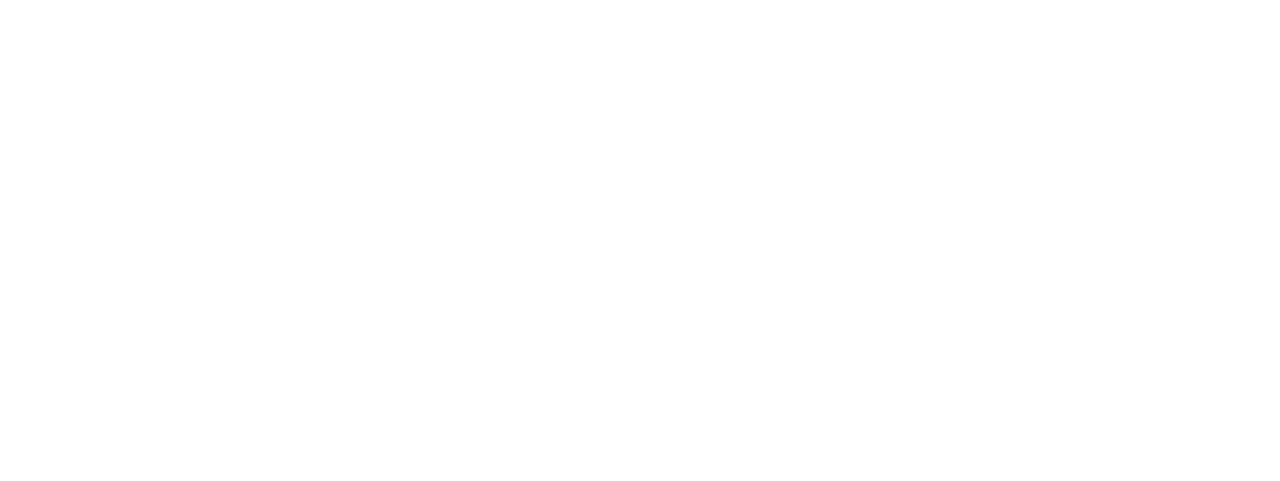
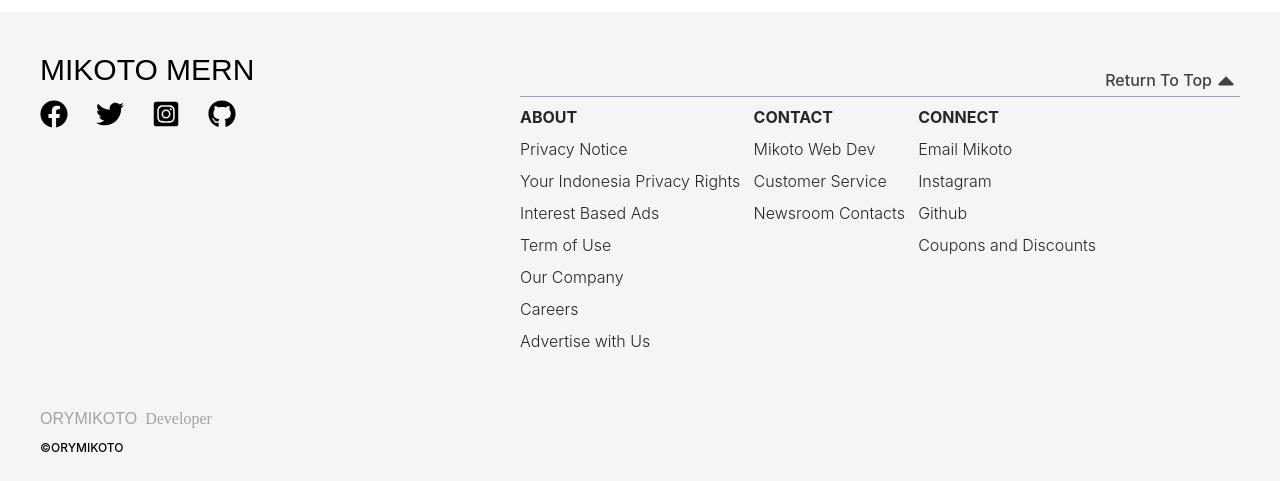
Before and after one commit to orymikoto/order-restaurant-table-program-MERN, a React (Create React App) app in the folder frontend/: page / in a window 1280 px wide. Shown: the part 856-1337 px from the top of the page. Before the commit the page ends 800 px from the top, so only its background shows below. Built offline with nearby package versions, Linux system fonts and the light colour scheme.

Commit message:
design footer

```diff
--- a/frontend/package.json
+++ b/frontend/package.json
@@ -8,6 +8,7 @@
     "@testing-library/user-event": "^13.5.0",
     "react": "^18.2.0",
     "react-dom": "^18.2.0",
+    "react-icons": "^4.7.1",
     "react-router-dom": "^6.8.1",
     "react-scripts": "^5.0.1",
     "tailwindcss": "^3.2.4",
--- /dev/null
+++ b/frontend/src/components/Footer.jsx
@@ -0,0 +1,67 @@
+import React from 'react'
+import {FaFacebook, FaInstagramSquare, FaTwitter, FaGithub} from 'react-icons/fa'
+import {TiArrowSortedUp} from 'react-icons/ti'
+// import from ''
+
+function Footer() {
+  return (
+    <div className='flex w-full bg-neutral-100 pt-10 pb-2 px-10'>
+
+      <div /* Logo, Media, and Company copyright */ className='flex flex-col w-[40%] '>
+          <div className='flex mb-3'>
+            <h2 className=' font-unbounded text-3xl '>MIKOTO MERN</h2>
+          </div>
+          <div className='flex items-center gap-x-7'>
+            <FaFacebook className='w-7 h-7 '/>
+            <FaTwitter className='w-7 h-7 '/>
+            <FaInstagramSquare className='w-7 h-7 '/>
+            <FaGithub className='w-7 h-7 '/>
+          </div>
+          <div className='my-2 flex flex-col h-full justify-end'>
+            <div className='flex gap-x-2 text-neutral-400'>
+              <h3 className='font-unbounded'>ORYMIKOTO</h3>
+              <h3 className='font-mrdafoe'>Developer</h3>
+            </div>
+            <div className='my-2 text-[0.75rem] font-medium'>
+              <p>&#169;ORYMIKOTO</p>
+            </div>
+          </div>
+      </div>
+
+      <div /* About, Contact, Connect */ className='flex-col my-4 w-[60%] mb-[7rem]'>
+        <div /* Return to top */ className="flex cursor-default group font-medium text-neutral-700 justify-end border-b border-gray-400">
+          <h4 className='group-hover:text-teal-600 ease-in-out duration-200'>Return To Top</h4>
+          <TiArrowSortedUp className='w-7 h-7 group-hover:text-teal-600 ease-in-out duration-200' />
+        </div>
+        <div /* Information */ className="flex w-[80%] justify-between">
+          <div /* About */ className="flex-col text-neutral-800">
+            <h3 className='my-2 mb-2 font-bold '>ABOUT</h3>
+            <h3 className='my-2 cursor-pointer hover:text-teal-600 font-light'>Privacy Notice</h3>
+            <h3 className='my-2 cursor-pointer hover:text-teal-600 font-light'>Your Indonesia Privacy Rights</h3>
+            <h3 className='my-2 cursor-pointer hover:text-teal-600 font-light'>Interest Based Ads</h3>
+            <h3 className='my-2 cursor-pointer hover:text-teal-600 font-light'>Term of Use</h3>
+            <h3 className='my-2 cursor-pointer hover:text-teal-600 font-light'>Our Company</h3>
+            <h3 className='my-2 cursor-pointer hover:text-teal-600 font-light'>Careers</h3>
+            <h3 className='my-2 cursor-pointer hover:text-teal-600 font-light'>Advertise with Us</h3>
+          </div>
+          <div /* Contact */ className="flex-col text-neutral-800">
+            <h3 className='my-2 mb-2 font-bold'>CONTACT</h3>
+            <h3 className='my-2 cursor-pointer hover:text-teal-600 font-light'>Mikoto Web Dev</h3>
+            <h3 className='my-2 cursor-pointer hover:text-teal-600 font-light'>Customer Service</h3>
+            <h3 className='my-2 cursor-pointer hover:text-teal-600 font-light'>Newsroom Contacts</h3>
+          </div>
+          <div /* Connect */ className="flex-col text-neutral-800">
+            <h3 className='my-2 mb-2 font-bold '>CONNECT</h3>
+            <h3 className='my-2 cursor-pointer hover:text-teal-600 font-light'>Email Mikoto</h3>
+            <h3 className='my-2 cursor-pointer hover:text-teal-600 font-light'>Instagram</h3>
+            <h3 className='my-2 cursor-pointer hover:text-teal-600 font-light'>Github</h3>
+            <h3 className='my-2 cursor-pointer hover:text-teal-600 font-light'>Coupons and Discounts</h3>
+          </div>
+        </div>
+      </div>
+
+    </div>
+  )
+}
+
+export default Footer
--- a/frontend/src/index.css
+++ b/frontend/src/index.css
@@ -1,6 +1,8 @@
 @tailwind base;
 @tailwind components;
 @tailwind utilities;
+
+@import url('https://fonts.googleapis.com/css2?family=Mr+Dafoe&family=Unbounded:wght@900&display=swap');
 
 body {
   margin: 0;
--- a/frontend/src/pages/home.js
+++ b/frontend/src/pages/Home.jsx
@@ -1,5 +1,6 @@
 // NPM Package
 import React from 'react'
+import Footer from '../components/Footer'
 
 // Local Components Package
 import Navbar from '../components/Navbar'
@@ -8,6 +9,8 @@
   return (
     <div>
       <Navbar />
+      <div className='h-[100vh]'></div>
+      <Footer />
     </div>
   )
 }
--- a/frontend/tailwind.config.js
+++ b/frontend/tailwind.config.js
@@ -5,6 +5,10 @@
   ],
   theme: {
     extend: {},
+    fontFamily: {
+      'unbounded': ['Unbounded', 'sans-serif'],
+      'mrdafoe': ['Mr Dafoe', 'serif']
+    }
   },
-  plugins: [],
+  plugins:[],
 }
```
Also changed, not shown: frontend/src/components/Navbar.jsx (renamed from frontend/src/components/navbar.js), frontend/src/pages/about.jsx (renamed from frontend/src/pages/about.js), 1 other file (tests, documents, lock files or other folders).
